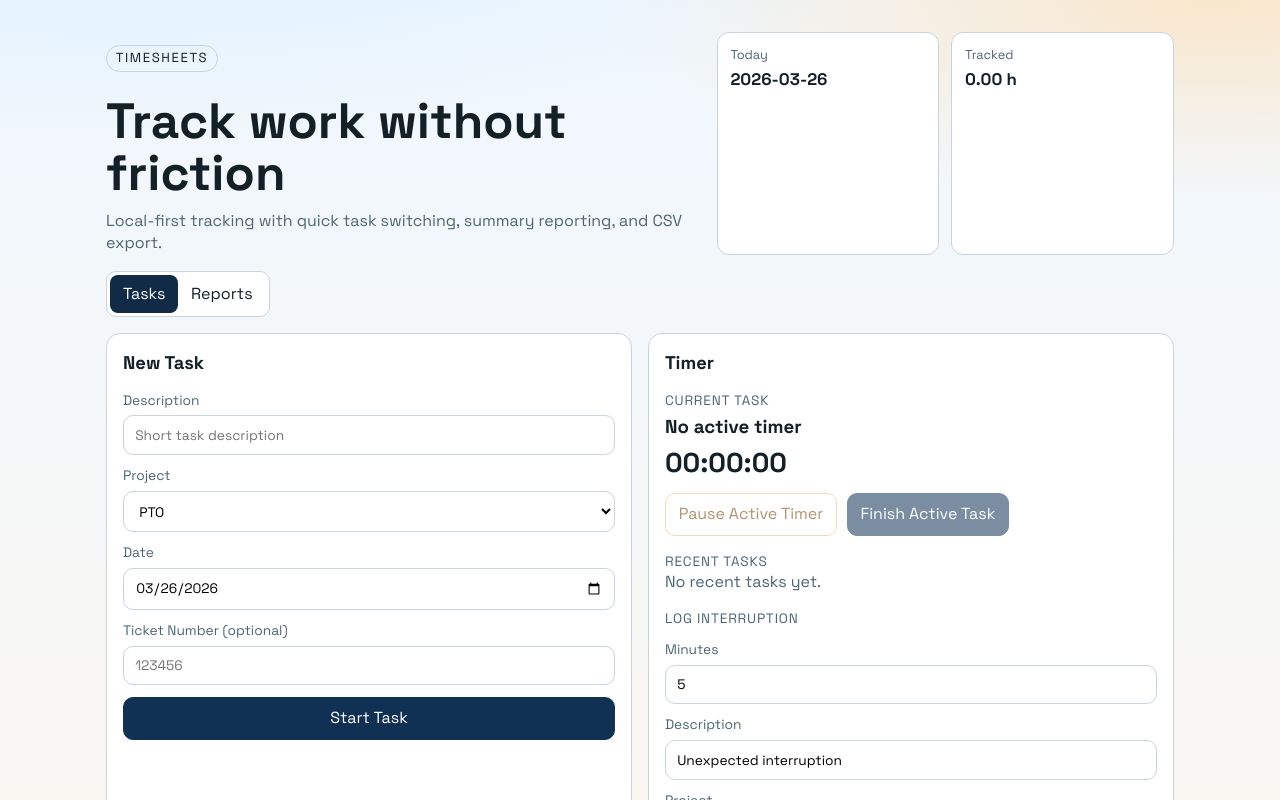
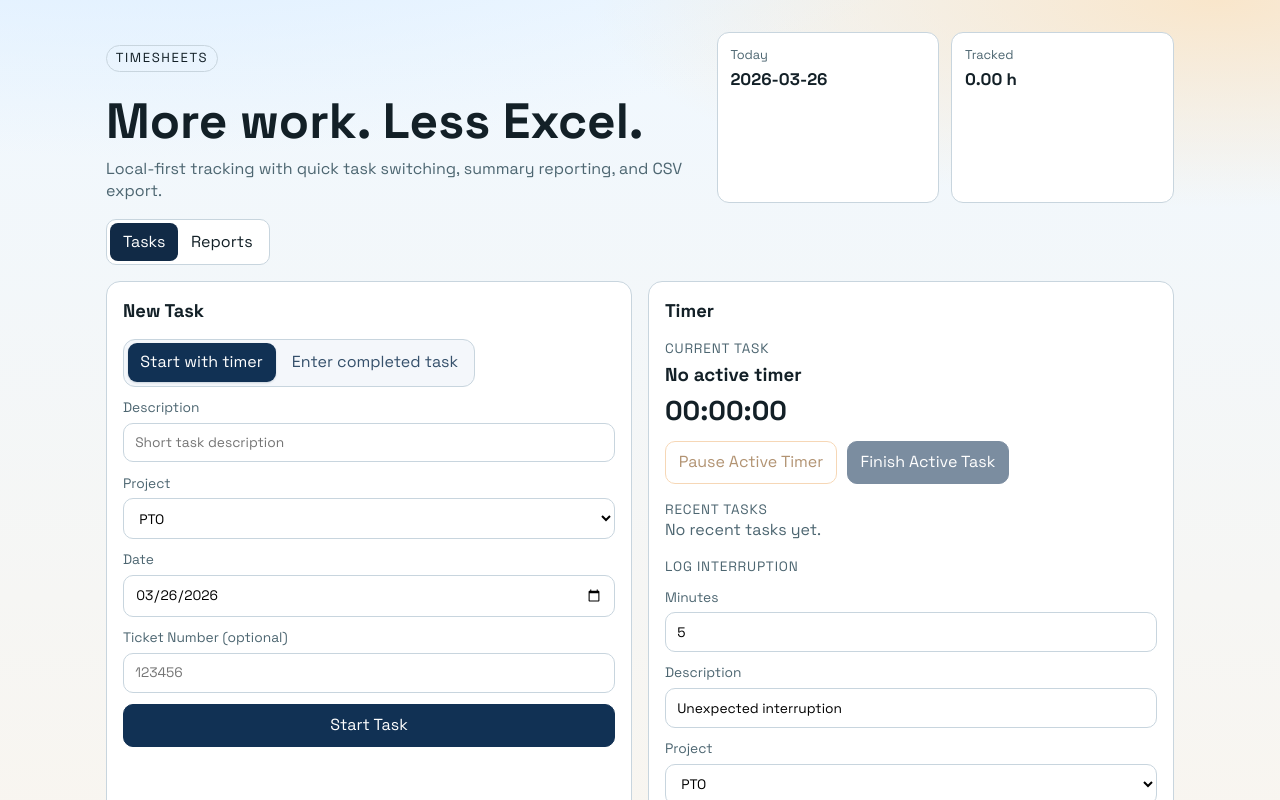
Before and after one commit to dLars99/timesheets, a React (Vite) app in the folder web/: page / in a window 1280 px wide. Shown: the top 800 px of the page. Built offline with nearby package versions, Linux system fonts and the light colour scheme.

Commit message:
Add flexible new task entry modes

```diff
--- a/web/src/App.css
+++ b/web/src/App.css
@@ -224,6 +224,30 @@
   flex-wrap: wrap;
 }
 
+.segment-control {
+  display: inline-flex;
+  width: fit-content;
+  border: 1px solid var(--line);
+  border-radius: 12px;
+  padding: 0.22rem;
+  background: #f4f7fb;
+  gap: 0.22rem;
+}
+
+.segment-option {
+  border: 0;
+  background: transparent;
+  color: #35506b;
+  padding: 0.52rem 0.8rem;
+  border-radius: 9px;
+}
+
+.segment-option.active {
+  background: #113154;
+  color: #fff;
+  box-shadow: 0 1px 2px rgba(17, 49, 84, 0.18);
+}
+
 .checkbox-row input {
   margin: 0;
 }
--- a/web/src/App.tsx
+++ b/web/src/App.tsx
@@ -173,7 +173,7 @@
       <header className="hero">
         <div>
           <p className="eyebrow">Timesheets</p>
-          <h1>Track work without friction</h1>
+          <h1>More work. Less Excel.</h1>
           <p className="subtitle">
             Local-first tracking with quick task switching, summary reporting, and
             CSV export.
--- a/web/src/components/TaskForm.tsx
+++ b/web/src/components/TaskForm.tsx
@@ -10,6 +10,8 @@
   onDone?: () => void
 }
 
+type NewTaskMode = 'start-now' | 'completed'
+
 export function TaskForm({ task, onDone }: TaskFormProps) {
   const projects = useTimesheetStore((state) => state.projects)
   const addTask = useTimesheetStore((state) => state.addTask)
@@ -20,6 +22,7 @@
   const [description, setDescription] = useState(task?.description ?? '')
   const [projectId, setProjectId] = useState(task?.projectId ?? projects[0]?.id ?? '')
   const [newProjectName, setNewProjectName] = useState('')
+  const [newTaskMode, setNewTaskMode] = useState<NewTaskMode>('start-now')
   const [taskDate, setTaskDate] = useState(
     task?.taskDate ?? format(new Date(), 'yyyy-MM-dd'),
   )
@@ -34,8 +37,13 @@
     [projects, projectId],
   )
   const isOtherProject = !task && projectId === OTHER_PROJECT_ID
+  const isCompletedMode = !task && newTaskMode === 'completed'
 
-  const submitLabel = task ? 'Save Changes' : 'Start Task'
+  const submitLabel = task
+    ? 'Save Changes'
+    : isCompletedMode
+      ? 'Save Completed Task'
+      : 'Start Task'
 
   const handleSubmit = async (event: React.FormEvent<HTMLFormElement>) => {
     event.preventDefault()
@@ -92,12 +100,17 @@
         projectId: resolvedProjectId,
         taskDate,
         ticketNumber,
+        totalMs: isCompletedMode
+          ? Math.max(0, Number.isFinite(Number(totalHours)) ? Number(totalHours) * 3600000 : 0)
+          : undefined,
+        completedAt: isCompletedMode ? new Date().toISOString() : undefined,
       })
       if (result) {
         setError(result)
         return
       }
 
+      if (!isCompletedMode) {
         // Task descriptions are unique per project/date, so this identifies
         // the task just created and starts timing immediately.
         const normalizedDescription = description.trim().toLowerCase()
@@ -112,10 +125,13 @@
         if (createdTask) {
           startTimer(createdTask.id)
         }
+      }
 
       setDescription('')
       setTicketNumber('')
       setNewProjectName('')
+      setTotalHours('0.00')
+      setNewTaskMode('start-now')
     }
 
     onDone?.()
@@ -123,6 +139,27 @@
 
   return (
     <form className="task-form" onSubmit={handleSubmit}>
+      {!task && (
+        <div className="segment-control" role="group" aria-label="New task mode">
+          <button
+            type="button"
+            className={newTaskMode === 'start-now' ? 'segment-option active' : 'segment-option'}
+            aria-pressed={newTaskMode === 'start-now'}
+            onClick={() => setNewTaskMode('start-now')}
+          >
+            Start with timer
+          </button>
+          <button
+            type="button"
+            className={newTaskMode === 'completed' ? 'segment-option active' : 'segment-option'}
+            aria-pressed={newTaskMode === 'completed'}
+            onClick={() => setNewTaskMode('completed')}
+          >
+            Enter completed task
+          </button>
+        </div>
+      )}
+
       <label>
         Description
         <input
@@ -180,7 +217,7 @@
         />
       </label>
 
-      {task && (
+      {(task || isCompletedMode) && (
         <label>
           Total Hours
           <input
--- a/web/src/stores/useTimesheetStore.ts
+++ b/web/src/stores/useTimesheetStore.ts
@@ -26,6 +26,7 @@
   taskDate: string
   ticketNumber?: string
   totalMs?: number
+  completedAt?: string
 }
 
 interface TaskUpdate {
@@ -435,7 +436,7 @@
         taskDate: input.taskDate,
         ticketNumber: input.ticketNumber?.trim() || undefined,
         totalMs: Math.max(0, input.totalMs ?? 0),
-        completedAt: undefined,
+        completedAt: input.completedAt,
         createdAt: now,
         updatedAt: now,
       }
```
Lines whose indentation alone changed are shown as unchanged.
